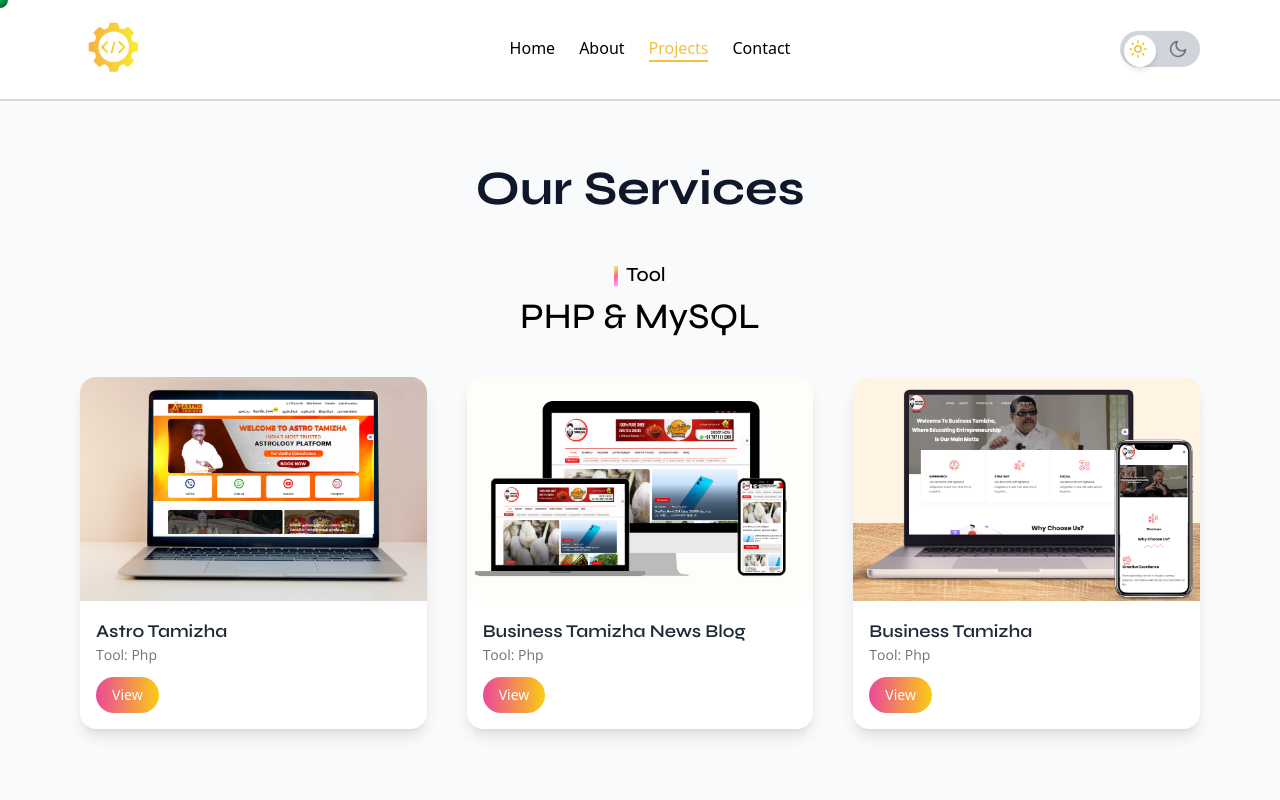
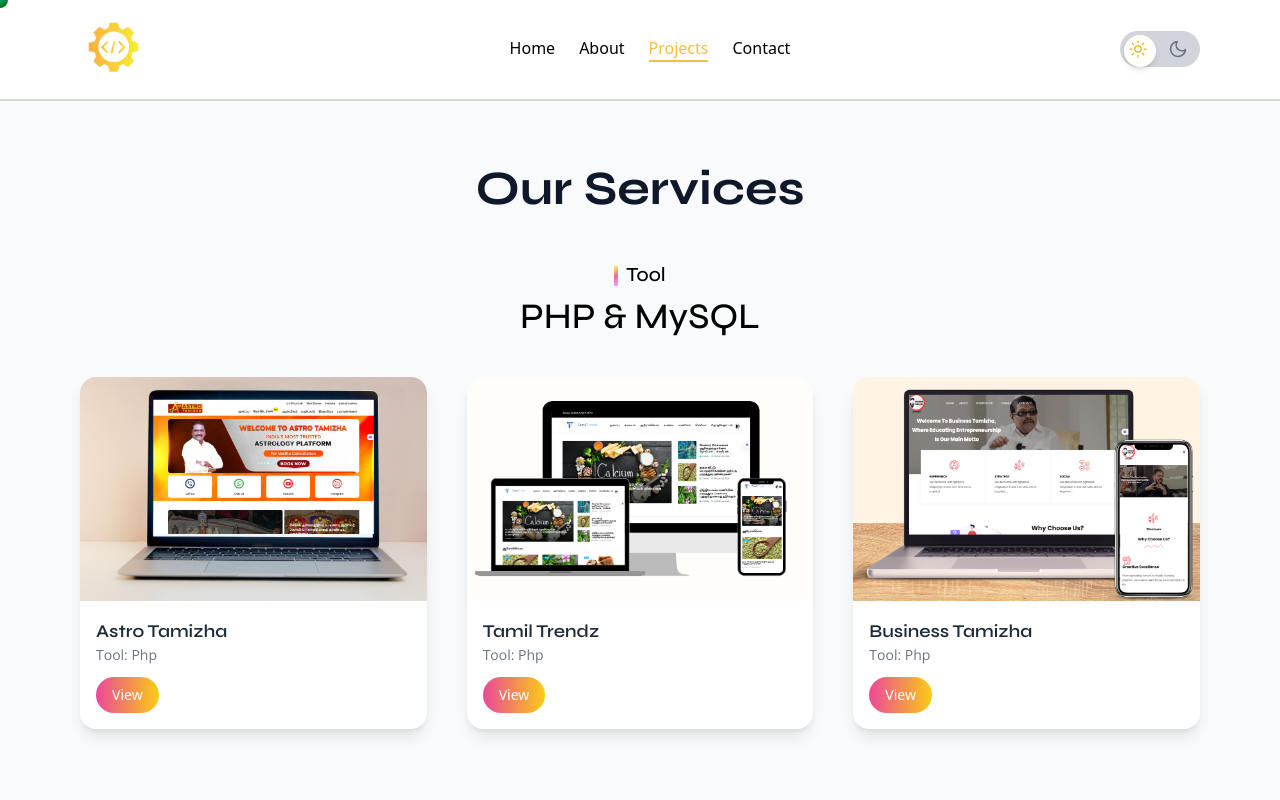
Before and after one commit to A-M-Santhoshkumar/portfolio, a React (Vite) app: page /projects in a window 1280 px wide. Shown: the top 800 px of the page. Built offline with nearby package versions, Linux system fonts and the light colour scheme.

Commit message:
Initial commit

```diff
--- a/src/Components/HomeComponets/Section4.jsx
+++ b/src/Components/HomeComponets/Section4.jsx
@@ -7,7 +7,7 @@
 import Title from "../Title";
 import { Link } from 'react-router-dom';
 
-import image1 from '../../assets/images/Project/business_tamizha_news_blog.png'
+import image1 from '../../assets/images/Project/tamil.png'
 import image2 from '../../assets/images/Project/electwin.png'
 import image3 from '../../assets/images/Project/dental.png'
 import image4 from '../../assets/images/Project/bt_componey.png'
@@ -20,9 +20,9 @@
 
 function Section4(){
     const projectData = [
-    {nameComponey:"Business Tamizha News Blog",details:"PHP Full Stack",link:"https://businesstamizha.com/",img:image1},
+       {nameComponey:"React Ecommerce",details:"React",link:"https://sitedesign-ecommerce.vercel.app/",img:image7},
+    {nameComponey:"Tamil Trendz",details:"PHP Full Stack",link:"https://www.tamiltrendz.com/",img:image1},
     {nameComponey:"Astro Tamizha",details:"PHP Full Stack",link:"https://astrotamizha.com/",img:image6},
-     {nameComponey:"React Ecommerce",details:"React",link:"https://sitedesign-ecommerce.vercel.app/",img:image7},
     {nameComponey:"JKKN DENTAL COLLEGE & HOSPITAL",details:"Wordpress",link:"https://dental.jkkn.ac.in/",img:image3},
     {nameComponey:"Business Tamizha",details:"PHP Full Stack",link:"https://businesstamizha.in/",img:image4},
     {nameComponey:"Velanmedias",details:"Frontend",link:"https://velanmedias.com/",img:image5},
--- a/src/Pages/Projects.jsx
+++ b/src/Pages/Projects.jsx
@@ -8,7 +8,7 @@
 import image4 from '../assets/images/Project/letcook.png';
 import image5 from '../assets/images/Project/velan.png';
 import image6 from '../assets/images/Project/astro.png';
-import image7 from '../assets/images/Project/business_tamizha_news_blog.png';
+import image7 from '../assets/images/Project/tamil.png';
 import image8 from '../assets/images/Project/bt_componey.png';
 import image9 from '../assets/images/Project/automindinfotech.png';
 import image10 from '../assets/images/Project/ecommerce.png';
@@ -25,7 +25,7 @@
     { id: 4, name: "Letscookacademy", tool: "Html", link: "https://letscookacademy.com/", img: image4 },
     { id: 5, name: "Velanmedias", tool: "Html", link: "https://velanmedias.com/", img: image5 },
     { id: 6, name: "Astro Tamizha", tool: "Php", link: "https://astrotamizha.com/", img: image6 },
-    { id: 7, name: "Business Tamizha News Blog", tool: "Php", link: "https://businesstamizha.com/", img: image7 },
+    { id: 7, name: "Tamil Trendz", tool: "Php", link: "https://www.tamiltrendz.com/", img: image7 },
     { id: 8, name: "Business Tamizha", tool: "Php", link: "https://businesstamizha.in/", img: image8 },
     { id: 9, name: "Automind Infotech", tool: "Html", link: "https://automindinfotech.com/", img: image9 },
     { id: 10, name: "React Ecommerce", tool: "React", link: "https://sitedesign-ecommerce.vercel.app/", img: image10},
```
Also changed, not shown: src/assets/images/Project/tamil.png (added), 1 other file (tests, documents, lock files or other folders).
